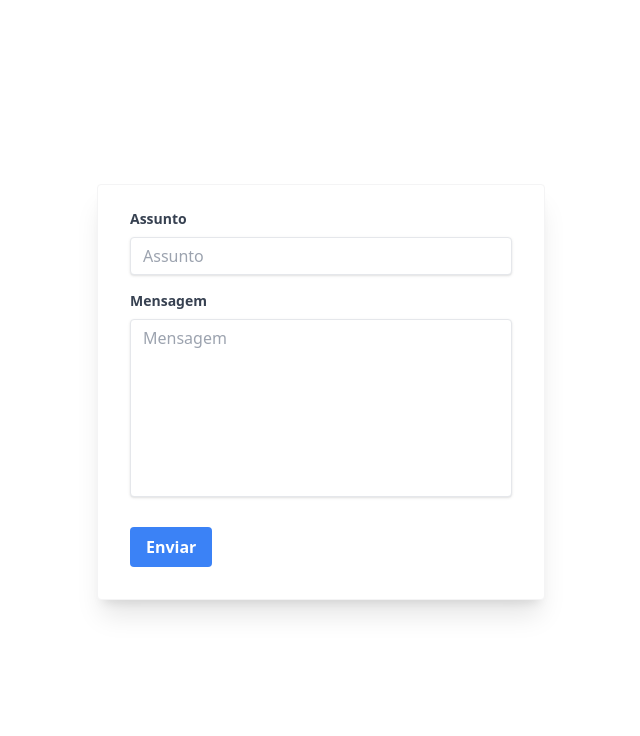
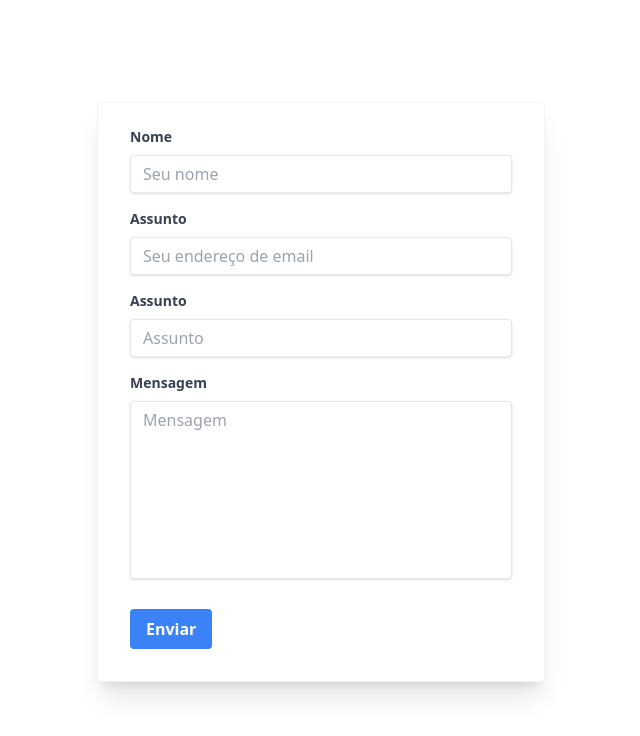
Before and after one commit to gildembergleite/api-send-email, a website: page src/index.html in a window 1280 px wide. Shown: the whole page, without its empty margins (319-959 px from the left). Drawn offline with nearby package versions, Linux system fonts and the light colour scheme.

Commit message:
refactor: add name and email field in api

```diff
--- a/src/index.html
+++ b/src/index.html
@@ -1,30 +1,41 @@
 <!DOCTYPE html>
 <html lang="en">
+
 <head>
   <meta charset="UTF-8">
   <meta name="viewport" content="width=device-width, initial-scale=1.0">
   <script src="https://cdn.tailwindcss.com"></script>
   <title>Send API Email - FORM</title>
 </head>
+
 <body>
   <main class="flex w-full h-full min-w-screen min-h-screen justify-center items-center">
     <div class="w-full max-w-md">
-      <form
-        method="POST"
-        action="http://localhost:3333/gildembergleite@gmail.com"
-        class="w-full bg-white shadow-xl rounded px-8 pt-6 pb-8 mb-4 border border-zinc-100"
-      >
+      <form method="POST" action="https://api-send-email-m9xz.onrender.com/gildembergleite@gmail.com"
+        class="w-full bg-white shadow-xl rounded px-8 pt-6 pb-8 mb-4 border border-zinc-100">
+        <div class="mb-4">
+          <label class="block text-gray-700 text-sm font-bold mb-2" for="name">
+            Nome
+          </label>
+          <input
+            class="shadow appearance-none border rounded w-full py-2 px-3 text-gray-700 leading-tight focus:outline-none focus:shadow-outline"
+            id="name" type="text" placeholder="Seu nome" name="name">
+        </div>
+        <div class="mb-4">
+          <label class="block text-gray-700 text-sm font-bold mb-2" for="email">
+            Assunto
+          </label>
+          <input
+            class="shadow appearance-none border rounded w-full py-2 px-3 text-gray-700 leading-tight focus:outline-none focus:shadow-outline"
+            id="email" type="email" placeholder="Seu endereço de email" name="email">
+        </div>
         <div class="mb-4">
           <label class="block text-gray-700 text-sm font-bold mb-2" for="subject">
             Assunto
           </label>
           <input
             class="shadow appearance-none border rounded w-full py-2 px-3 text-gray-700 leading-tight focus:outline-none focus:shadow-outline"
-            id="subject"
-            type="text"
-            placeholder="Assunto"
-            name="subject"
-          >
+            id="subject" type="text" placeholder="Assunto" name="subject">
         </div>
         <div class="mb-6">
           <label class="block text-gray-700 text-sm font-bold mb-2" for="message">
@@ -32,16 +43,11 @@
           </label>
           <textarea
             class="resize-none shadow appearance-none border rounded w-full py-2 px-3 text-gray-700 leading-tight focus:outline-none focus:shadow-outline"
-            id="message"
-            placeholder="Mensagem"
-            rows="8"
-            name="message"
-          ></textarea>
+            id="message" placeholder="Mensagem" rows="8" name="message"></textarea>
         </div>
         <div class="flex items-center justify-between">
           <button
-            class="bg-blue-500 hover:bg-blue-700 text-white font-bold py-2 px-4 rounded focus:outline-none focus:shadow-outline"
-          >
+            class="bg-blue-500 hover:bg-blue-700 text-white font-bold py-2 px-4 rounded focus:outline-none focus:shadow-outline">
             Enviar
           </button>
         </div>
@@ -49,4 +55,5 @@
     </div>
   </main>
 </body>
+
 </html>
```
Also changed, not shown: src/index.ts (+4 -4 lines).
